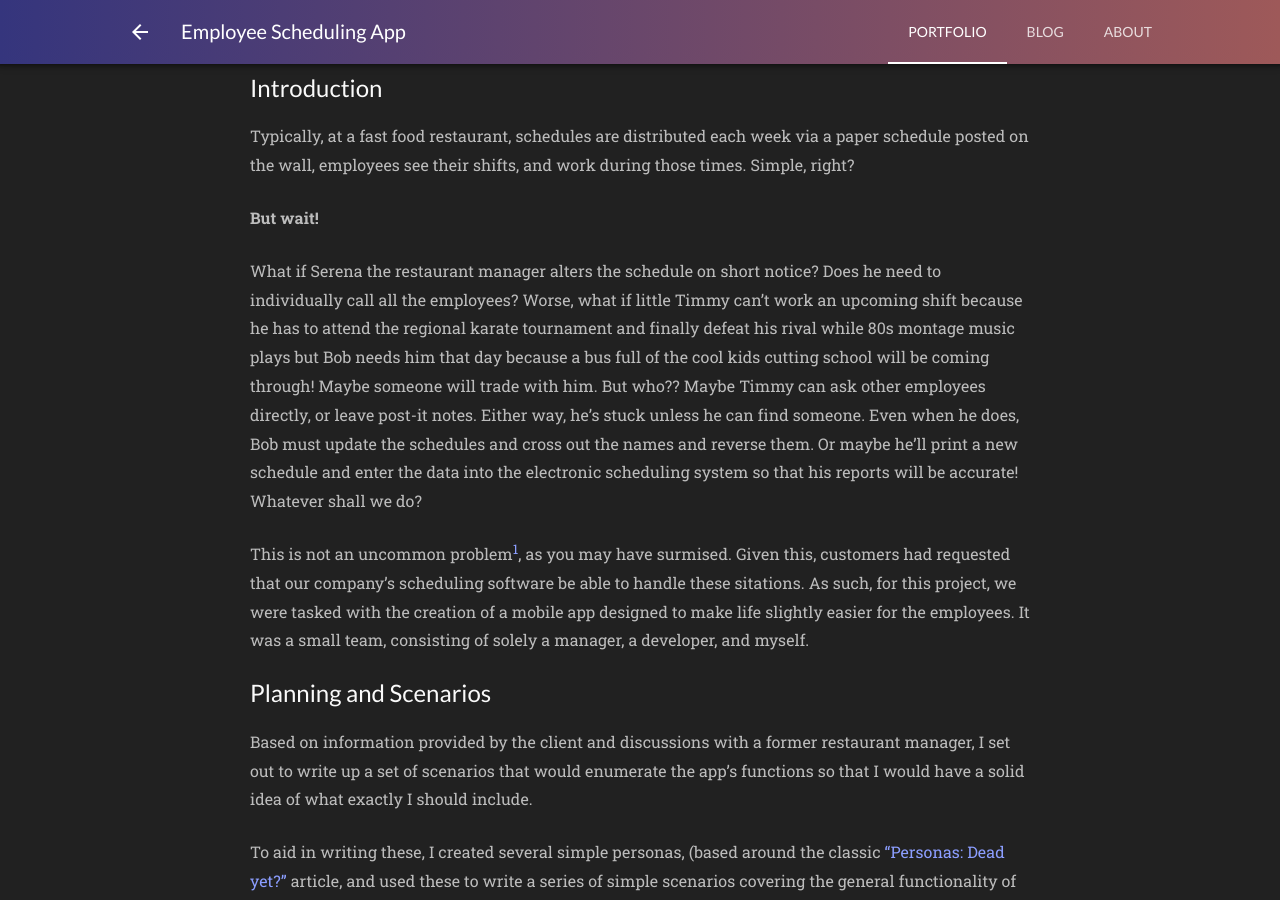
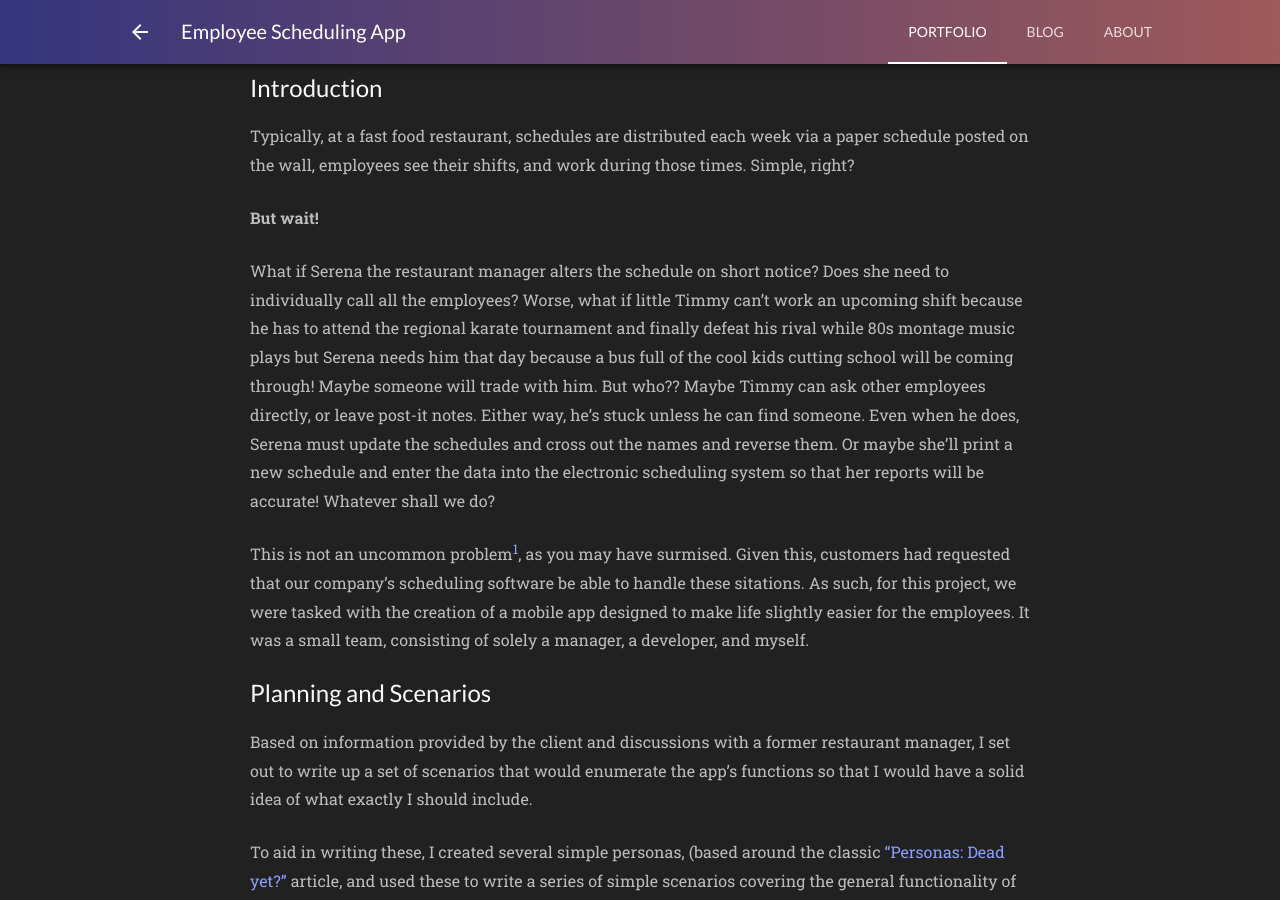
Before and after one commit to tilden/tilden.github.io, a Jekyll site: the page built from projects/schedule_app.md, in a window 1280 px wide and 900 px high, scrolled down 959 px. Built offline with Jekyll 4.4.1, drawn with Linux system fonts in a browser that asks for light colours; nearby versions of some CDN libraries.

Commit message:
Corrected manager name in example scenario

```diff
--- a/projects/schedule_app.md
+++ b/projects/schedule_app.md
@@ -18,7 +18,7 @@ Typically, at a fast food restaurant, schedules are distributed each week via a
 
 **But wait!**
 
-What if Serena the restaurant manager alters the schedule on short notice? Does he need to individually call all the employees? Worse, what if little Timmy can't work an upcoming shift because he has to attend the regional karate tournament and finally defeat his rival while 80s montage music plays but Bob needs him that day because a bus full of the cool kids cutting school will be coming through! Maybe someone will trade with him. But who?? Maybe Timmy can ask other employees directly, or leave post-it notes. Either way, he's stuck unless he can find someone.  Even when he does, Bob must update the schedules and cross out the names and reverse them. Or maybe he'll print a new schedule and enter the data into the electronic scheduling system so that his reports will be accurate! Whatever shall we do?
+What if Serena the restaurant manager alters the schedule on short notice? Does she need to individually call all the employees? Worse, what if little Timmy can't work an upcoming shift because he has to attend the regional karate tournament and finally defeat his rival while 80s montage music plays but Serena needs him that day because a bus full of the cool kids cutting school will be coming through! Maybe someone will trade with him. But who?? Maybe Timmy can ask other employees directly, or leave post-it notes. Either way, he's stuck unless he can find someone.  Even when he does, Serena must update the schedules and cross out the names and reverse them. Or maybe she'll print a new schedule and enter the data into the electronic scheduling system so that her reports will be accurate! Whatever shall we do?
 
 This is not an uncommon problem[^gresultsshifttrade], as you may have surmised. Given this, customers had requested that our company's scheduling software be able to handle these sitations. As such, for this project, we were tasked with the creation of a mobile app designed to make life slightly easier for the employees. It was a small team, consisting of solely a manager, a developer, and myself.
 
```
